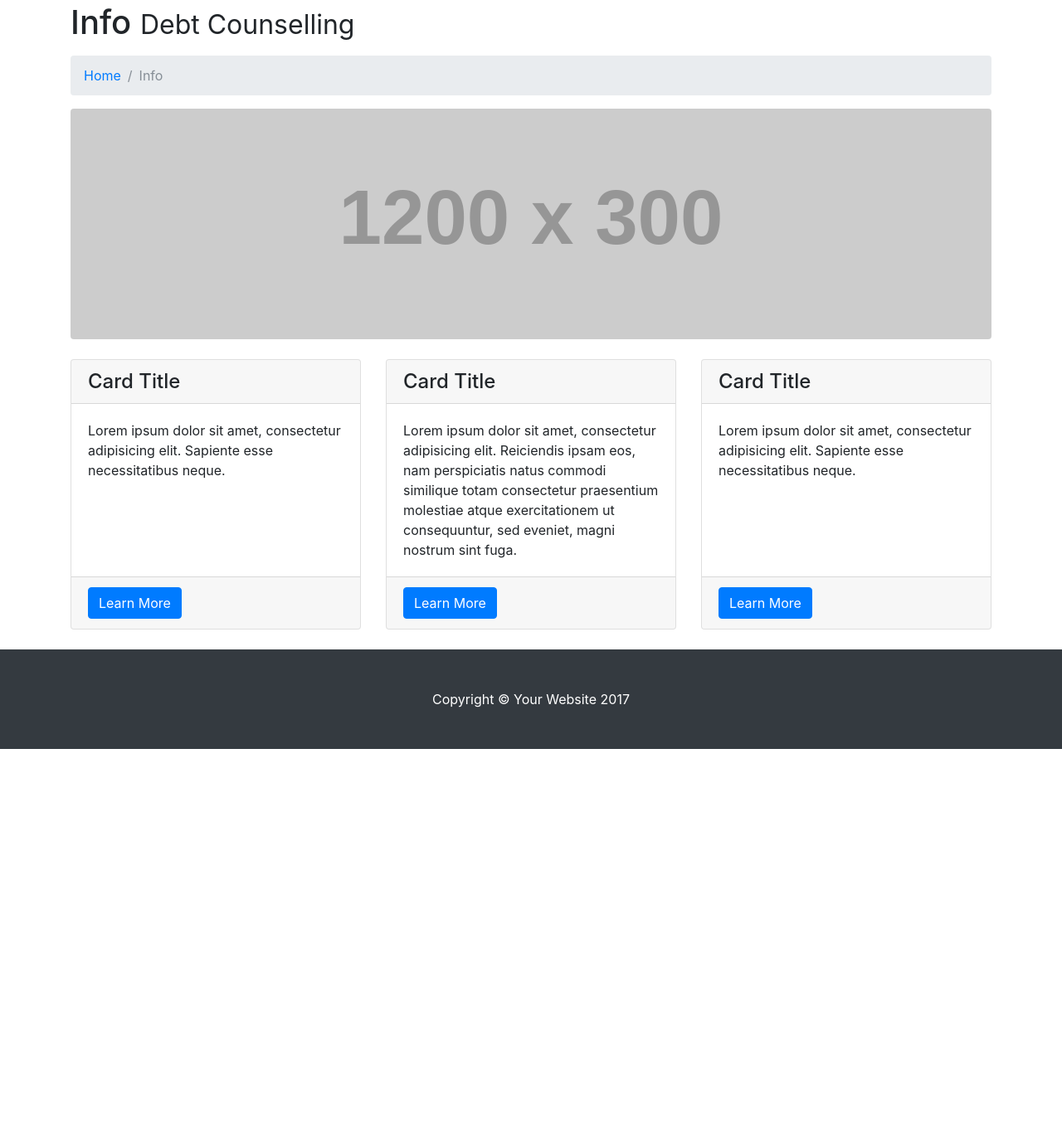
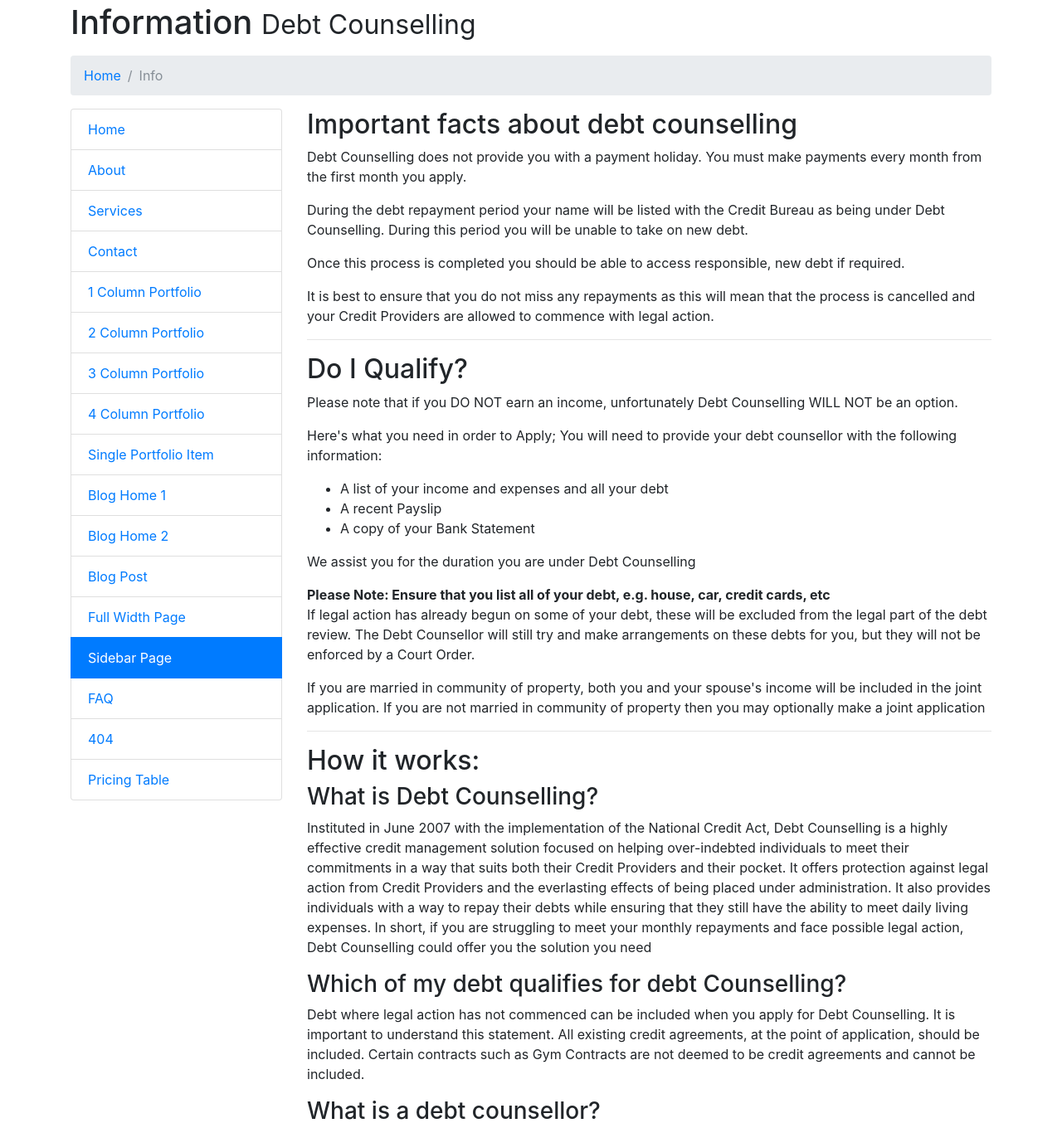
Before and after one commit to jjarze/DebtSorted, a website: page info.html in a window 1280 px wide. Shown: the part 77-1437 px from the top of the page at 83% size. Before the commit the page ends 980 px from the top, so only its background shows below. Drawn offline with Linux system fonts and the light colour scheme; placeholder pictures from the web are drawn by us.

Commit message:
Added info page

```diff
--- a/info.html
+++ b/info.html
@@ -32,7 +32,7 @@
             <li class="nav-item">
               <a class="nav-link" href="about.html">About</a>
             </li>
-            <li class="nav-item active">
+            <li class="nav-item">
               <a class="nav-link" href="services.html">Services</a>
             </li>
             <li class="nav-item">
@@ -60,13 +60,13 @@
                 <a class="dropdown-item" href="blog-post.html">Blog Post</a>
               </div>
             </li>
-            <li class="nav-item dropdown">
+            <li class="nav-item active dropdown">
               <a class="nav-link dropdown-toggle" href="#" id="navbarDropdownBlog" data-toggle="dropdown" aria-haspopup="true" aria-expanded="false">
                 Other Pages
               </a>
               <div class="dropdown-menu dropdown-menu-right" aria-labelledby="navbarDropdownBlog">
                 <a class="dropdown-item" href="full-width.html">Full Width Page</a>
-                <a class="dropdown-item" href="sidebar.html">Sidebar Page</a>
+                <a class="dropdown-item active" href="sidebar.html">Sidebar Page</a>
                 <a class="dropdown-item" href="faq.html">FAQ</a>
                 <a class="dropdown-item" href="404.html">404</a>
                 <a class="dropdown-item" href="pricing.html">Pricing Table</a>
@@ -81,7 +81,7 @@
     <div class="container">
 
       <!-- Page Heading/Breadcrumbs -->
-      <h1 class="mt-4 mb-3">Info
+      <h1 class="mt-4 mb-3">Information
         <small>Debt Counselling</small>
       </h1>
 
@@ -92,44 +92,87 @@
         <li class="breadcrumb-item active">Info</li>
       </ol>
 
-      <!-- Image Header -->
-      <img class="img-fluid rounded mb-4" src="http://placehold.it/1200x300" alt="">
-
-      <!-- Marketing Icons Section -->
+      <!-- Content Row -->
       <div class="row">
-        <div class="col-lg-4 mb-4">
-          <div class="card h-100">
-            <h4 class="card-header">Card Title</h4>
-            <div class="card-body">
-              <p class="card-text">Lorem ipsum dolor sit amet, consectetur adipisicing elit. Sapiente esse necessitatibus neque.</p>
-            </div>
-            <div class="card-footer">
-              <a href="#" class="btn btn-primary">Learn More</a>
-            </div>
+        <!-- Sidebar Column -->
+        <div class="col-lg-3 mb-4 d-none d-lg-block">
+          <div class="list-group">
+            <a href="index.html" class="list-group-item">Home</a>
+            <a href="about.html" class="list-group-item">About</a>
+            <a href="services.html" class="list-group-item">Services</a>
+            <a href="contact.html" class="list-group-item">Contact</a>
+            <a href="portfolio-1-col.html" class="list-group-item">1 Column Portfolio</a>
+            <a href="portfolio-2-col.html" class="list-group-item">2 Column Portfolio</a>
+            <a href="portfolio-3-col.html" class="list-group-item">3 Column Portfolio</a>
+            <a href="portfolio-4-col.html" class="list-group-item">4 Column Portfolio</a>
+            <a href="portfolio-item.html" class="list-group-item">Single Portfolio Item</a>
+            <a href="blog-home-1.html" class="list-group-item">Blog Home 1</a>
+            <a href="blog-home-2.html" class="list-group-item">Blog Home 2</a>
+            <a href="blog-post.html" class="list-group-item">Blog Post</a>
+            <a href="full-width.html" class="list-group-item">Full Width Page</a>
+            <a href="sidebar.html" class="list-group-item active">Sidebar Page</a>
+            <a href="faq.html" class="list-group-item">FAQ</a>
+            <a href="404.html" class="list-group-item">404</a>
+            <a href="pricing.html" class="list-group-item">Pricing Table</a>
           </div>
         </div>
-        <div class="col-lg-4 mb-4">
-          <div class="card h-100">
-            <h4 class="card-header">Card Title</h4>
-            <div class="card-body">
-              <p class="card-text">Lorem ipsum dolor sit amet, consectetur adipisicing elit. Reiciendis ipsam eos, nam perspiciatis natus commodi similique totam consectetur praesentium molestiae atque exercitationem ut consequuntur, sed eveniet, magni nostrum sint fuga.</p>
-            </div>
-            <div class="card-footer">
-              <a href="#" class="btn btn-primary">Learn More</a>
-            </div>
-          </div>
+        <!-- Content Column -->
+        <div class="col-lg-9 mb-4">
+          <h2>Important facts about debt counselling</h2>
+          <p>Debt Counselling does not provide you with a payment holiday. You must make payments every month from the first month you apply.</p>
+          <p>During the debt repayment period your name will be listed with the Credit Bureau as being under Debt Counselling. During this period you will be unable to take on new debt.</p>
+          <p>Once this process is completed you should be able to access responsible, new debt if required.</p>
+          <p>It is best to ensure that you do not miss any repayments as this will mean that the process is cancelled and your Credit Providers are allowed to commence with legal action.</p>
+
+          <hr>
+
+          <h2>Do I Qualify?</h2>
+          <p>Please note that if you DO NOT earn an income, unfortunately Debt Counselling WILL NOT be an option.</p>
+          <p>Here's what you need in order to Apply; You will need to provide your debt counsellor with the following information:</p>
+          <ul>
+            <li>A list of your income and expenses and all your debt</li>
+            <li>A recent Payslip</li>
+            <li>A copy of your Bank Statement</li>
+          </ul>
+          <p>We assist you for the duration you are under Debt Counselling </p>
+          <b>Please Note: Ensure that you list all of your debt, e.g. house, car, credit cards, etc</b>
+
+          <p>If legal action has already begun on some of your debt, these will be excluded from the legal part of the debt review.
+            The Debt Counsellor will still try and make arrangements on these debts for you, but they will not be enforced by a Court Order.
+          </p>
+
+          <p>If you are married in community of property, both you and your spouse's income will be included in the joint application.
+            If you are not married in community of property then you may optionally make a joint application
+          </p>
+
+          <hr>
+
+          <h2>How it works:</h2>
+          <h3>What is Debt Counselling?</h3>
+          <p>Instituted in June 2007 with the implementation of the National Credit Act, Debt Counselling is a highly effective credit management solution focused on helping over-indebted individuals
+             to meet their commitments in a way that suits both their Credit Providers and their pocket. It offers protection against legal action from Credit Providers and the everlasting effects of being
+             placed under administration. It also provides individuals with a way to repay their debts while ensuring that they still have the ability to meet daily living expenses. In short, if you are
+            struggling to meet your monthly repayments and face possible legal action, Debt Counselling could offer you the solution you need
+          </p>
+          <h3>Which of my debt qualifies for debt Counselling?</h3>
+          <p>Debt where legal action has not commenced can be included when you apply for Debt Counselling. It is important to understand this statement. All existing credit agreements, at the point of application, should be included.
+            Certain contracts such as Gym Contracts are not deemed to be credit agreements and cannot be included.
+          </p>
+          <h3>What is a debt counsellor?</h3>
+          <p>A Debt Counsellor may act as a bridge between you and your Credit Providers in order to alleviate financial stress. A Debt Counsellor must assess if you are over-indebted or if any of your credit agreements are reckless.
+             He/she will use the information provided by you, but will also verify the information with the Credit Providers and a Credit Bureau. A Debt Counsellor is qualified, registered and regulated by the National Credit Regulator.
+          </p>
+
+          <hr>
+
+          <h2>So what do I do now?</h2>
+          <p>There are 10 Steps to Financial Freedom, start the process by getting in touch</p>
+          <p></p>
+          <p><a href="contact.html" class="btn btn-primary">Contact us today</a></p>
+
+
         </div>
-        <div class="col-lg-4 mb-4">
-          <div class="card h-100">
-            <h4 class="card-header">Card Title</h4>
-            <div class="card-body">
-              <p class="card-text">Lorem ipsum dolor sit amet, consectetur adipisicing elit. Sapiente esse necessitatibus neque.</p>
-            </div>
-            <div class="card-footer">
-              <a href="#" class="btn btn-primary">Learn More</a>
-            </div>
-          </div>
-        </div>
+      </div>
       </div>
       <!-- /.row -->
 
```
Also changed, not shown: index.html (+15 -4 lines), process.html (+2 -2 lines), README.md, 1 other file.
